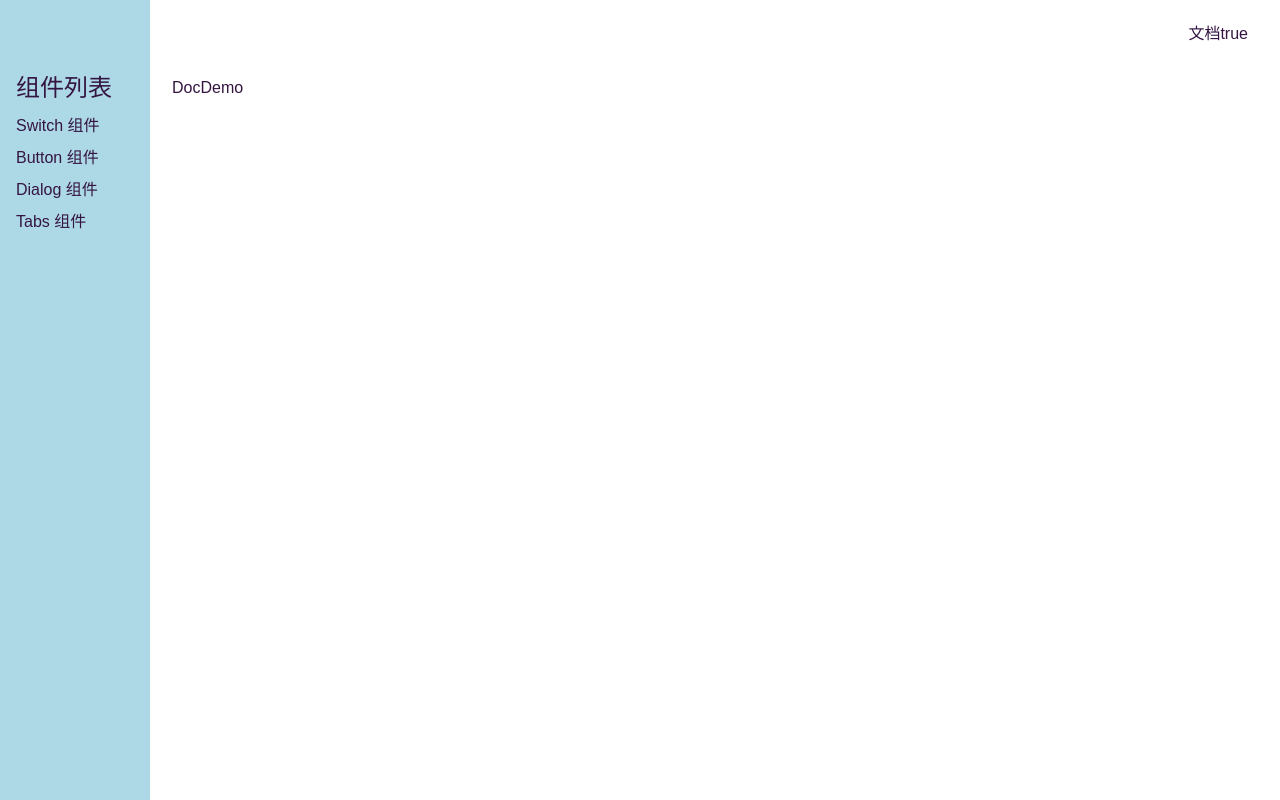
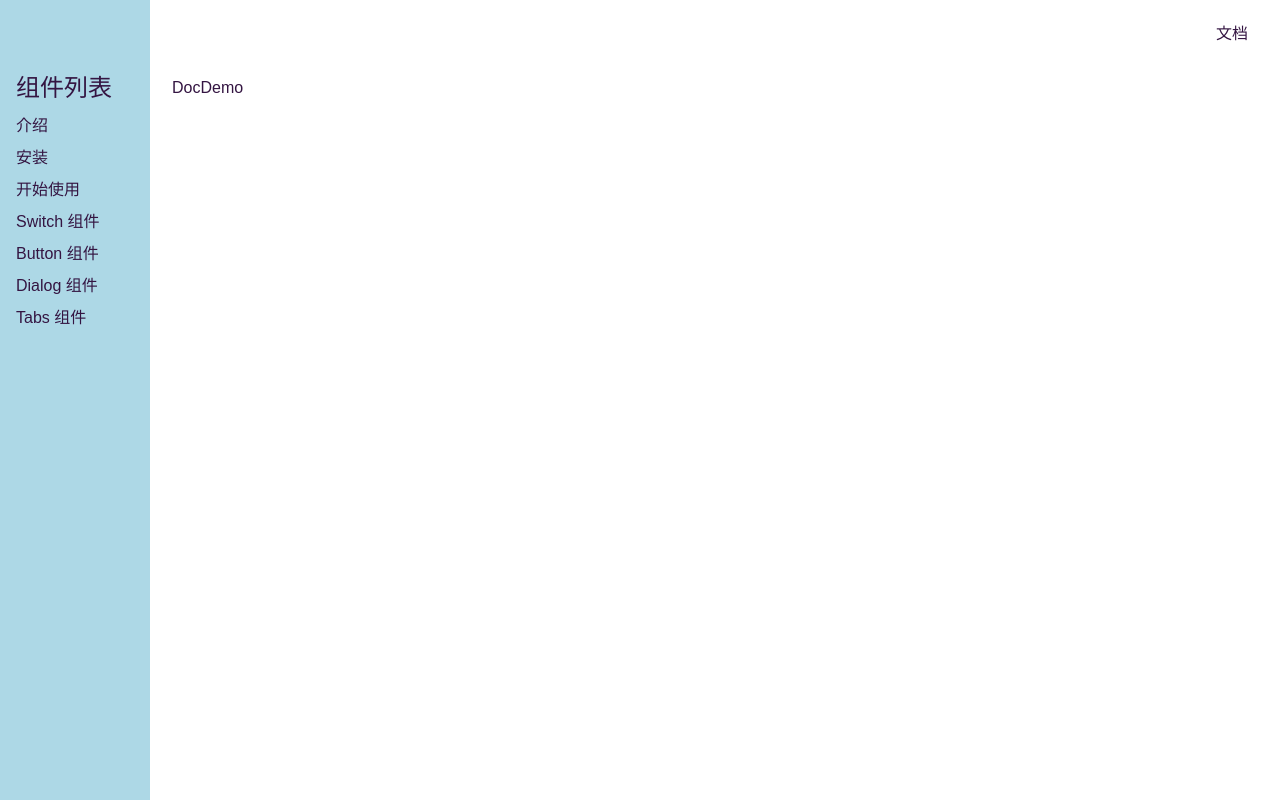
Before and after one commit to yesyflami/flami-ui-web, a Vue app: page /doc in a window 1280 px wide. Built offline with nearby package versions, Linux system fonts and the light colour scheme.

Commit message:
新增路由

```diff
--- a/src/components/Topnav.vue
+++ b/src/components/Topnav.vue
@@ -1,13 +1,13 @@
 <template>
   <div class="topnav">
-    <div class="logo">
+    <router-link :to="{ path: '/' }" class="logo">
       <svg class="icon">
         <use xlink:href="#icon-shandian"></use>
       </svg>
-    </div>
+    </router-link>
     <ul class="menu">
       <li>
-        <router-link to="/doc">文档{{ toggleMenuButtonVisible }}</router-link>
+        <router-link to="/doc">文档</router-link>
       </li>
     </ul>
     <svg class="toggleAside" @click="toggleMenu" v-if="toggleMenuButtonVisible">
--- a/src/router.ts
+++ b/src/router.ts
@@ -7,6 +7,9 @@ import ButtonDemo from './components/ButtonDemo.vue'
 import DialogDemo from './components/DialogDemo.vue'
 import TabsDemo from './components/TabsDemo.vue'
 import DocDemo from './components/DocDemo.vue'
+import Intro from './views/Intro.vue'
+import GetStart from './views/GetStart.vue'
+import Install from './views/Install.vue'
 const history = createWebHistory()
 export const router = createRouter({
   history,
@@ -16,6 +19,9 @@ export const router = createRouter({
       path: '/doc', component: Doc,
       children: [
         { path: '', component: DocDemo },
+        { path: 'intro', component: Intro },
+        { path: 'install', component: Install },
+        { path: 'get-started', component: GetStart },
         { path: 'switch', component: SwitchDemo },
         { path: 'button', component: ButtonDemo },
         { path: 'dialog', component: DialogDemo },
--- a/src/views/Doc.vue
+++ b/src/views/Doc.vue
@@ -5,6 +5,15 @@
       <aside v-if="menuVisible">
         <h2>组件列表</h2>
         <ol>
+          <li>
+            <router-link to="/doc/intro">介绍 </router-link>
+          </li>
+          <li>
+            <router-link to="/doc/install">安装 </router-link>
+          </li>
+          <li>
+            <router-link to="/doc/get-started">开始使用 </router-link>
+          </li>
           <li>
             <router-link to="/doc/switch">Switch 组件</router-link>
           </li>
--- /dev/null
+++ b/src/views/GetStart.vue
@@ -0,0 +1,5 @@
+<template>
+  <div>
+    GetStart
+  </div>
+</template>
--- /dev/null
+++ b/src/views/Install.vue
@@ -0,0 +1,5 @@
+<template>
+  <div>
+    Install
+  </div>
+</template>
--- /dev/null
+++ b/src/views/Intro.vue
@@ -0,0 +1,5 @@
+<template>
+  <div>
+    Itro
+  </div>
+</template>
```
